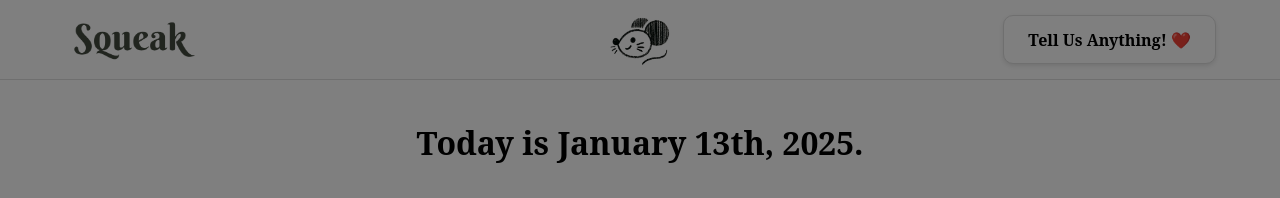
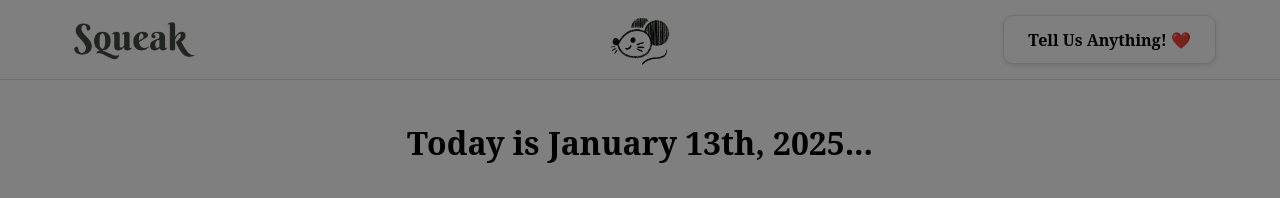
Before and after one commit to squeak-today/squeak, a React (Create React App) app in the folder frontend/: page /learn in a window 1280 px wide. Shown: the top 198 px of the page. Built offline with nearby package versions, Linux system fonts and the light colour scheme; no server answers.

Commit message:
change date header to ...

```diff
--- a/frontend/src/components/StoryBrowser.js
+++ b/frontend/src/components/StoryBrowser.js
@@ -96,7 +96,7 @@ const StoryBrowser = ({ stories, onParamsSelect, onStoryBlockClick }) => {
 
 	return (
 		<div>
-			<DateHeader>Today is {formatDate()}.</DateHeader>
+			<DateHeader>Today is {formatDate()}...</DateHeader>
 			<FilterContainer>
 				<div style={{ flex: 1 }}>
 					<FilterLabel>Language</FilterLabel>
```
